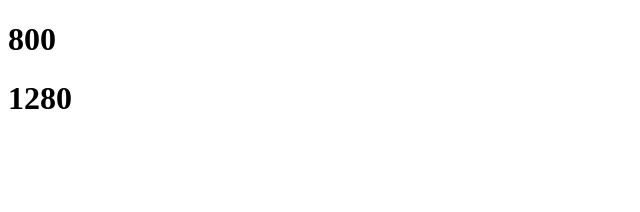
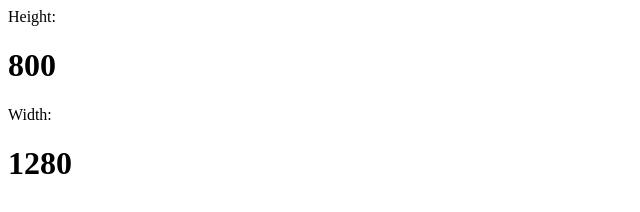
Before and after one commit to adilkt16/height_of_device, a plain HTML site: page index.html in a window 1280 px wide. Shown: the whole page, without its empty margins (0-640 px from the left). Drawn offline with Linux system fonts and the light colour scheme.

Commit message:
Update index.html

```diff
--- a/index.html
+++ b/index.html
@@ -7,9 +7,11 @@
         <title>Document</title>
     </head>
     <body>
+        <span>Height:</span>
         <h1 id="height">
 
         </h1>
+        <span>Width:</span>
         <h1 id="width">
 
         </h1>
```
